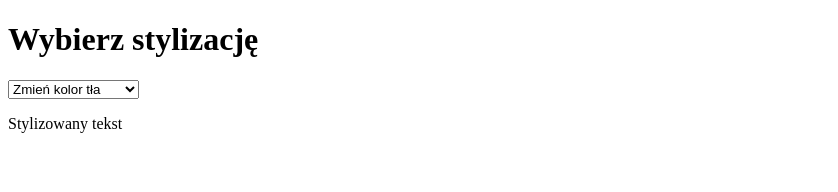
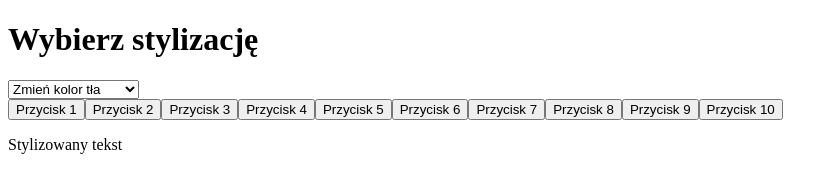
Before and after one commit to krzysztof-kryczka/live-js-05.08.24, a plain HTML site: page index.html in a window 1280 px wide. Shown: the whole page, without its empty margins (0-838 px from the left). Drawn offline with Linux system fonts and the light colour scheme.

Commit message:
step 2 - generating buttons

```diff
--- a/index.html
+++ b/index.html
@@ -5,7 +5,7 @@
     <meta name="viewport" content="width=device-width, initial-scale=1.0" />
     <title>Document</title>
     <link rel="stylesheet" href="./style.css" />
-    <script src="./script.js"></script>
+    <script src="./script.js" async></script>
   </head>
   <body>
     <h1>Wybierz stylizację</h1>
--- a/script.js
+++ b/script.js
@@ -33,3 +33,11 @@ const colors = [
   "#808080",
   "#800000",
 ];
+
+const container = document.querySelector(".buttons-container");
+
+for (let i = 0; i < colors.length; i++) {
+  const button = document.createElement("button");
+  button.textContent = `Przycisk ${i + 1}`;
+  container.appendChild(button);
+}
```
